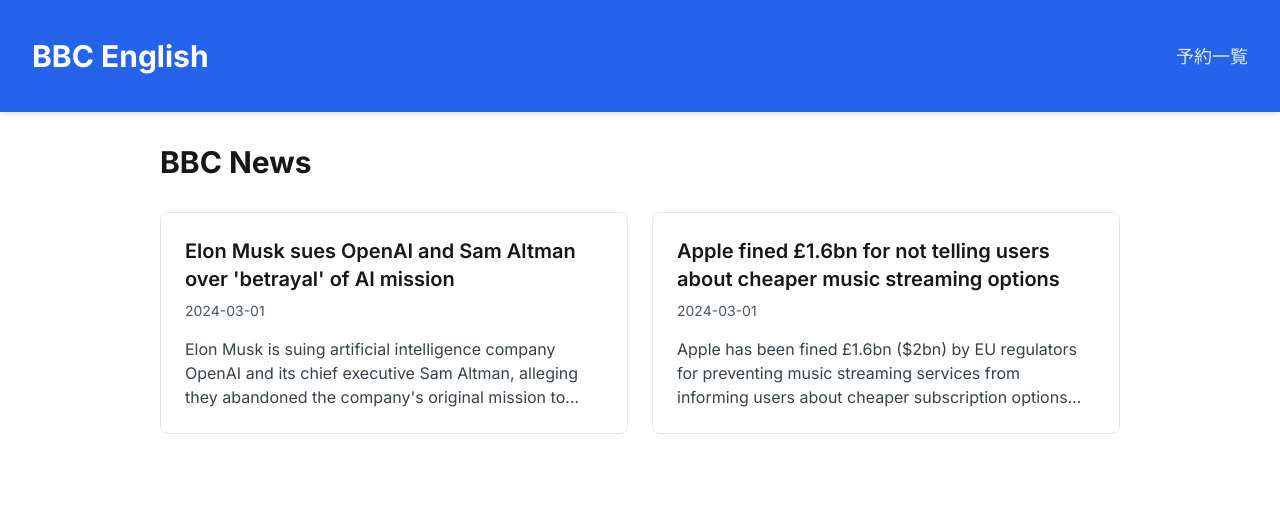
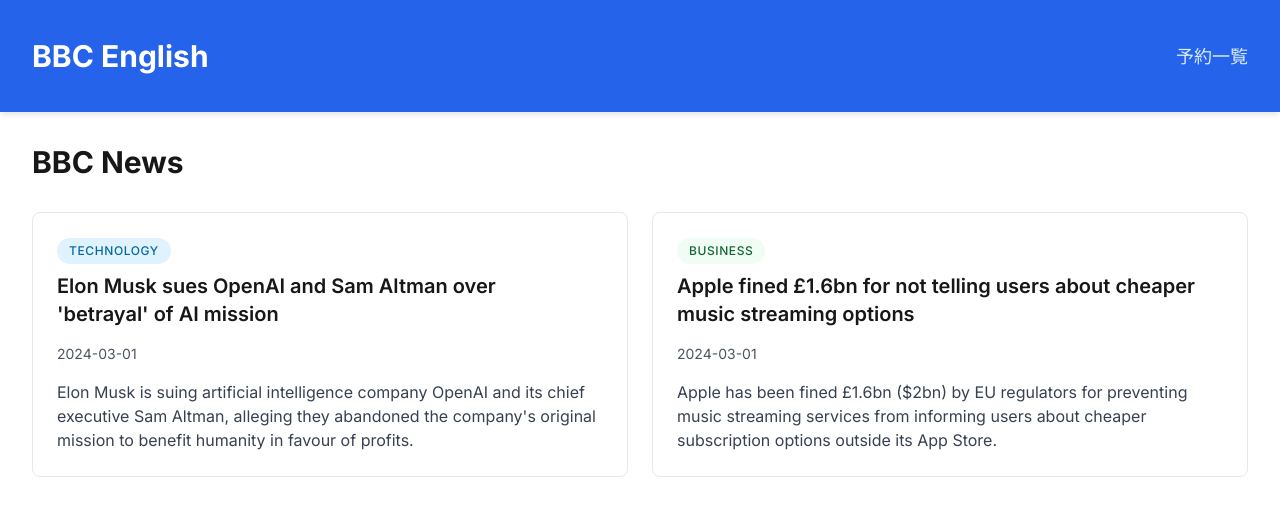
Before and after one commit to Daicheeeeese/20250222_practice, a Next.js app: page / in a window 1280 px wide. Shown: the top 516 px of the page. Built offline with nearby package versions, Linux system fonts and the light colour scheme.

Commit message:
Add: 記事カードにカテゴリバッジを追加

```diff
--- a/app/globals.css
+++ b/app/globals.css
@@ -172,3 +172,47 @@
 .voice-selector-btn:not(.active):hover {
   background-color: #e5e7eb;
 }
+
+/* カテゴリバッジのスタイル */
+.category-badge {
+  display: inline-block;
+  padding: 0.25rem 0.75rem;
+  border-radius: 9999px;
+  font-size: 0.75rem;
+  font-weight: 500;
+  text-transform: uppercase;
+  letter-spacing: 0.05em;
+}
+
+.category-badge.technology {
+  background-color: #e0f2fe;
+  color: #0369a1;
+}
+
+.category-badge.business {
+  background-color: #f0fdf4;
+  color: #166534;
+}
+
+.category-badge.science {
+  background-color: #fef3c7;
+  color: #92400e;
+}
+
+.category-badge.health {
+  background-color: #ffe4e6;
+  color: #9f1239;
+}
+
+/* 記事カードのヘッダー部分を調整 */
+.article-card-header {
+  display: flex;
+  justify-content: space-between;
+  align-items: start;
+  margin-bottom: 1rem;
+}
+
+.article-card-header .title-section {
+  flex: 1;
+  margin-right: 1rem;
+}
--- a/app/page.tsx
+++ b/app/page.tsx
@@ -3,7 +3,7 @@
 
 export default function Home() {
   return (
-    <main className="container mx-auto px-8 md:px-16 lg:px-32 py-8">
+    <main className="container">
       <h1 className="text-3xl font-bold mb-8">BBC News</h1>
       <div className="articles-grid">
         {articles.map((article) => (
@@ -13,7 +13,14 @@
             className="article-card"
           >
             <article>
-              <h2 className="text-xl font-semibold mb-2">{article.title}</h2>
+              <div className="article-card-header">
+                <div className="title-section">
+                  <span className={`category-badge ${article.category.toLowerCase()}`}>
+                    {article.category}
+                  </span>
+                  <h2 className="text-xl font-semibold mt-2">{article.title}</h2>
+                </div>
+              </div>
               <p className="text-gray-600 text-sm mb-4">{article.date}</p>
               <p className="text-gray-700 line-clamp-3">
                 {article.content.split('\n')[0]}
--- a/data/articles.ts
+++ b/data/articles.ts
@@ -3,6 +3,7 @@
   title: string;
   date: string;
   content: string;
+  category: string;
   words: {
     [key: string]: {
       meaning: string;
@@ -19,6 +20,7 @@
     id: 1,
     title: "Elon Musk sues OpenAI and Sam Altman over 'betrayal' of AI mission",
     date: "2024-03-01",
+    category: "Technology",
     content: `Elon Musk is suing artificial intelligence company OpenAI and its chief executive Sam Altman, alleging they abandoned the company's original mission to benefit humanity in favour of profits.
 
 The lawsuit claims OpenAI's close relationship with Microsoft has pushed it away from developing AI systems for the benefit of the public.
@@ -64,6 +66,7 @@
     id: 2,
     title: "Apple fined £1.6bn for not telling users about cheaper music streaming options",
     date: "2024-03-01",
+    category: "Business",
     content: `Apple has been fined £1.6bn ($2bn) by EU regulators for preventing music streaming services from informing users about cheaper subscription options outside its App Store.
 
 The European Commission said Apple had abused its dominant position by imposing restrictions on app developers.
```
